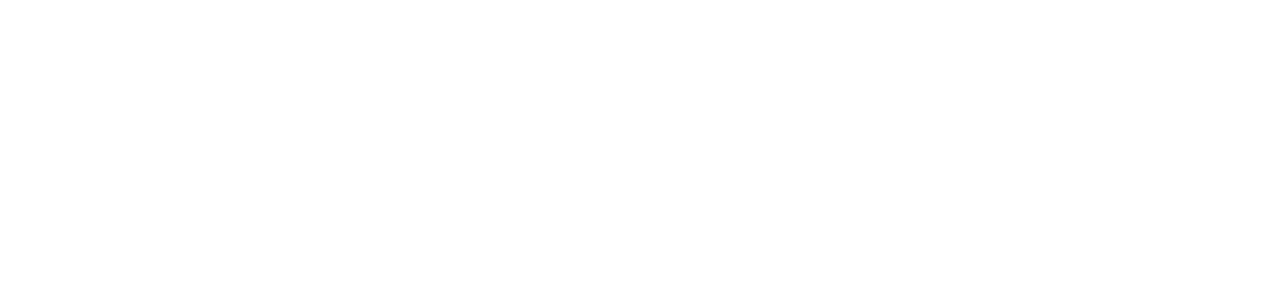
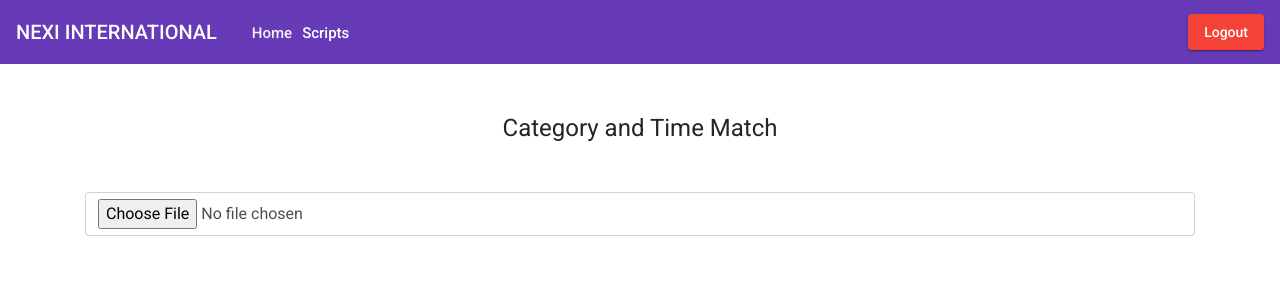
Before and after one commit to hammadtariq321/NEXI-ActivationKeys-UI-Frontend, an Angular app: page /scripts in a window 1280 px wide. Before the commit this address led to /. Shown: the top 300 px of the page. Built offline with nearby package versions, Linux system fonts and the light colour scheme; sample sign-in values are in the browser's storage.

Commit message:
lazy loaded scripts module

```diff
--- a/src/app/app-routing.module.ts
+++ b/src/app/app-routing.module.ts
@@ -1,5 +1,6 @@
 import { NgModule } from '@angular/core';
 import { RouterModule, Routes } from '@angular/router';
+import { ScriptsModule } from './modules/scripts/scripts.module';
 import { EditComponent } from './pages/edit/edit.component';
 import { HomepageComponent } from './pages/homepage/homepage.component';
 import { LoginComponent } from './pages/login/login.component';
@@ -10,7 +11,8 @@
   { path: 'login', component: LoginComponent },
   { path: 'home', component: HomepageComponent, canActivate: [AuthGuard] },
   { path: 'edit', component: EditComponent, canActivate: [AuthGuard] },
-  { path: 'category-and-time-match', component: CategoriesAndTimeMatchComponent, canActivate: [AuthGuard]},
+  { path: 'scripts', loadChildren: () => import('./modules/scripts/scripts.module').then(m => m.ScriptsModule)},
+  {path: '**', redirectTo: '/home'},
 ];
 
 @NgModule({
--- a/src/app/app.module.ts
+++ b/src/app/app.module.ts
@@ -14,6 +14,7 @@
 import { LoginComponent } from './pages/login/login.component';
 import { AuthInterceptor } from './services/auth/auth.interceptor';
 import { CategoriesAndTimeMatchComponent } from './pages/scripts/categories-and-time-match/categories-and-time-match.component';
+import { ScriptsListComponent } from './pages/scripts/scripts-list/scripts-list.component';
 
 
 
@@ -27,7 +28,8 @@
     EditComponent,
     SnackbarComponent,
     LoginComponent,
-    CategoriesAndTimeMatchComponent
+    CategoriesAndTimeMatchComponent,
+    ScriptsListComponent
   ],
   imports: [
     BrowserModule,
--- a/src/app/components/header/header.component.html
+++ b/src/app/components/header/header.component.html
@@ -3,7 +3,7 @@
       <span>NEXI INTERNATIONAL</span>
       <div class="nav_items_">
         <span [routerLink]="['/home']" routerLinkActive="active">Home</span>
-      <span [routerLink]="['/category-and-time-match']" routerLinkActive="active">Scripts</span>
+      <span [routerLink]="['/scripts']" routerLinkActive="active">Scripts</span>
       </div>
       <span class="example-spacer"></span>
       <button mat-raised-button color="warn" (click)="logout()">Logout</button>
--- /dev/null
+++ b/src/app/pages/scripts/scripts-list/scripts-list.component.html
@@ -0,0 +1 @@
+<p>scripts-list works!</p>
--- /dev/null
+++ b/src/app/pages/scripts/scripts-list/scripts-list.component.ts
@@ -0,0 +1,15 @@
+import { Component, OnInit } from '@angular/core';
+
+@Component({
+  selector: 'app-scripts-list',
+  templateUrl: './scripts-list.component.html',
+  styleUrls: ['./scripts-list.component.scss']
+})
+export class ScriptsListComponent implements OnInit {
+
+  constructor() { }
+
+  ngOnInit(): void {
+  }
+
+}
```
Also changed, not shown: src/app/modules/scripts/scripts-routing.module.ts (added, +14 -0 lines), src/app/modules/scripts/scripts.module.ts (added, +14 -0 lines), src/app/pages/scripts/scripts-list/scripts-list.component.scss (added).
